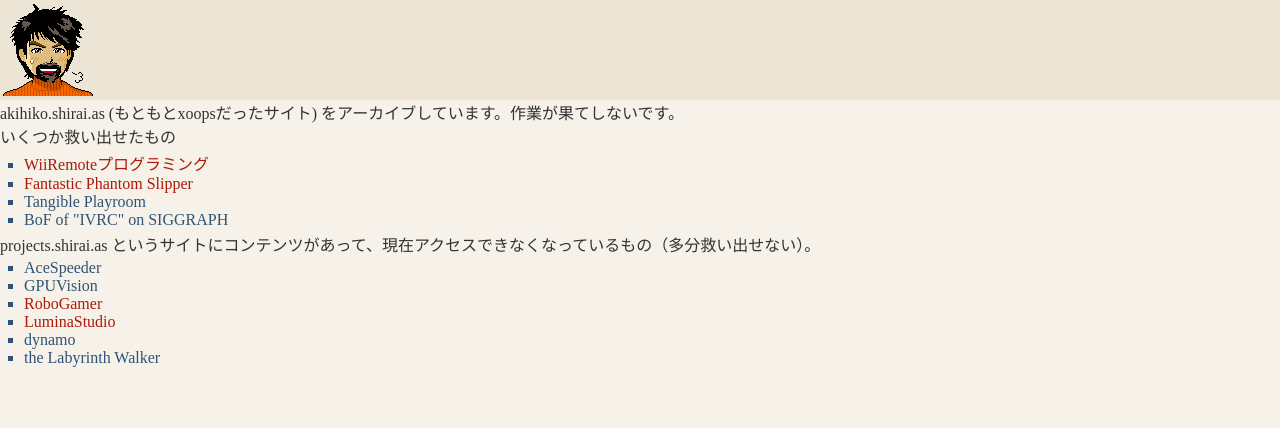
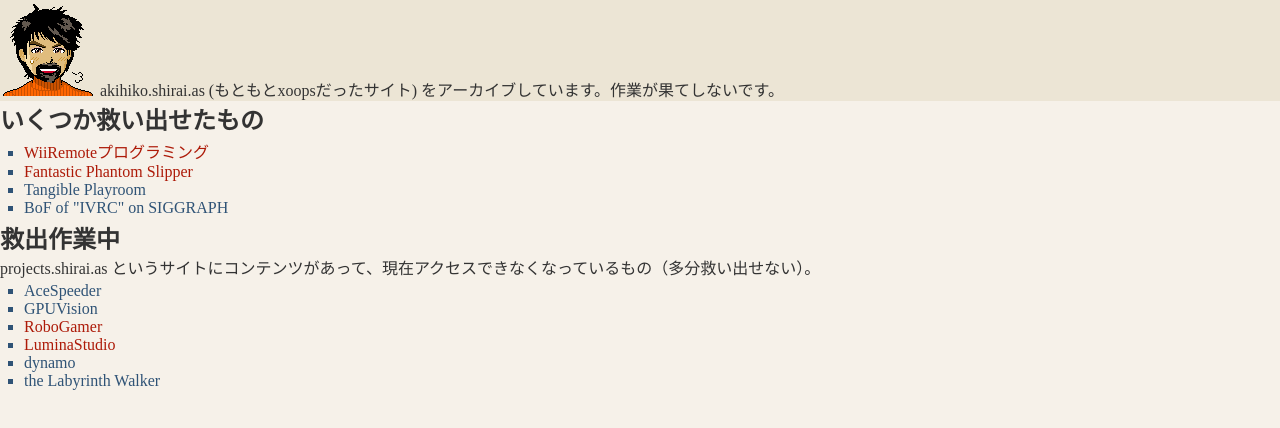
Before and after one commit to kaitas/akihiko.shirai.as, a plain HTML site: page docs/index.html in a window 1280 px wide. Drawn offline with Linux system fonts and the light colour scheme.

Commit message:
index.html

```diff
--- a/docs/index.html
+++ b/docs/index.html
@@ -27,18 +27,19 @@
 <body>
 <div id="headerlogo">
 <a href="https://kaitas.github.io/akihiko.shirai.as/"><img src="aki200511.gif" border="0" /></a>
+akihiko.shirai.as (もともとxoopsだったサイト) をアーカイブしています。作業が果てしないです。</br>
 </div>
 
-    akihiko.shirai.as (もともとxoopsだったサイト) をアーカイブしています。作業が果てしないです。</br>
-    いくつか救い出せたもの<br>
+<h2>いくつか救い出せたもの</h2>
 
 <ul>
- <li><a href="WiiRemote/">WiiRemoteプログラミング</a></li>
+ <li><a href="projects/WiiRemote/">WiiRemoteプログラミング</a></li>
  <li><a href="https://kaitas.github.io/Fantastic-Phantom-Slipper.html">Fantastic Phantom Slipper</a></li>
  <li>Tangible Playroom</li>
  <li>BoF of "IVRC" on SIGGRAPH</li>
 </ul>
 
+<h2>救出作業中</h2>
 projects.shirai.as というサイトにコンテンツがあって、現在アクセスできなくなっているもの（多分救い出せない）。
 <ul>
  <li>AceSpeeder</li>
```
